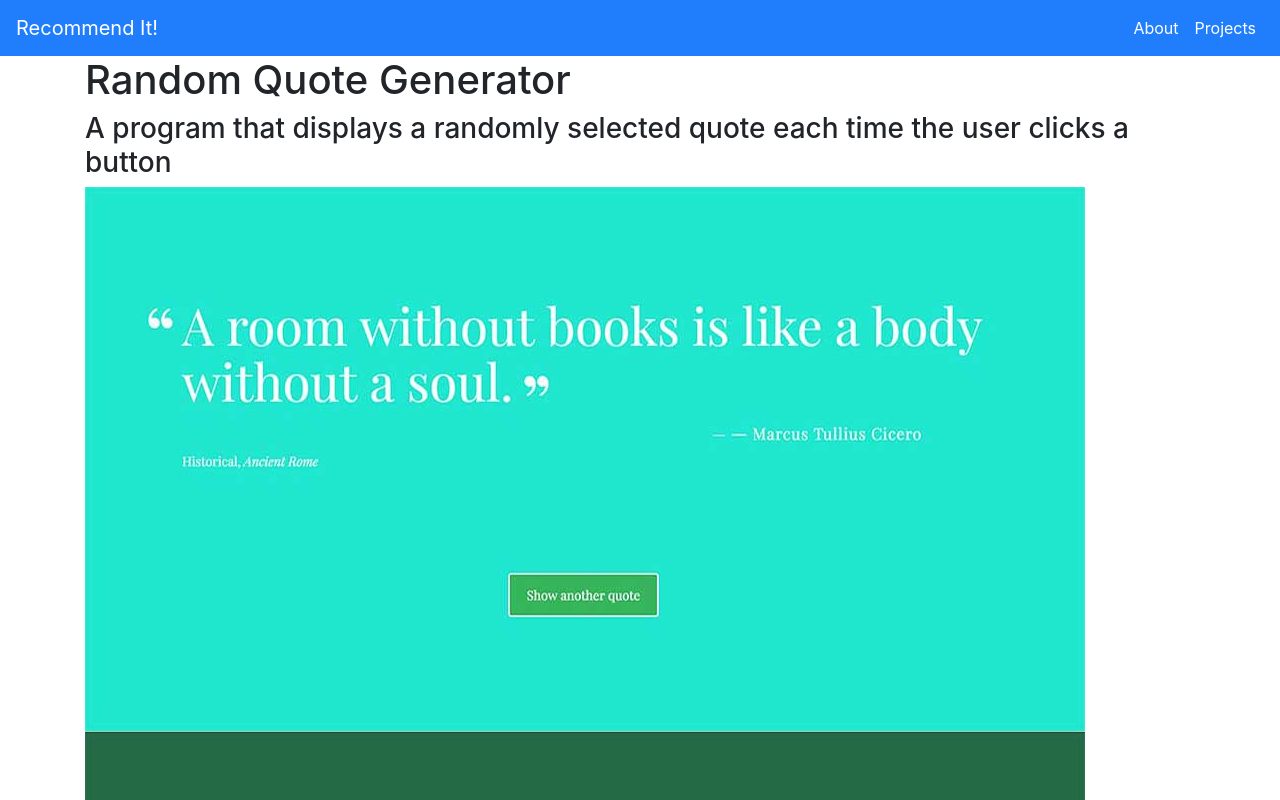
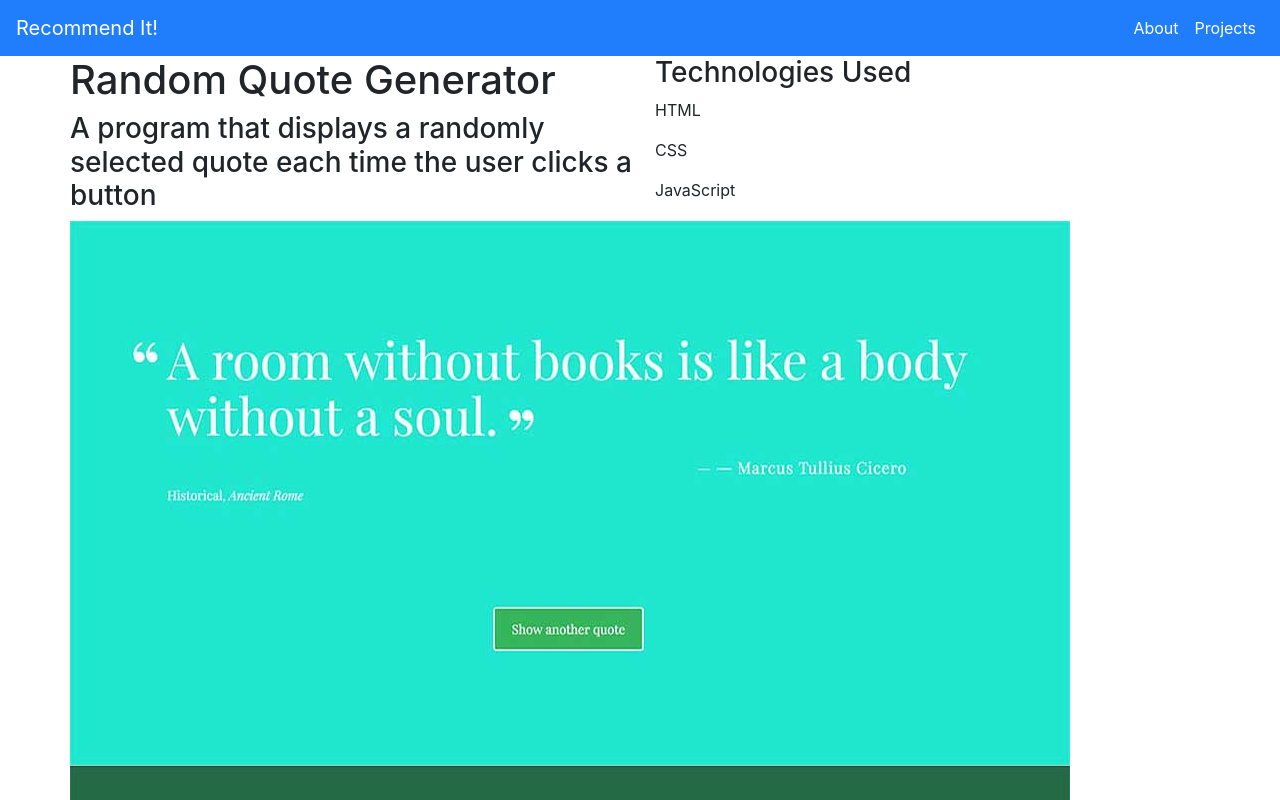
Before and after one commit to asbillings07/react_developer_portfolio, a React (Create React App) app in the folder client/: page /project/0 in a window 1280 px wide. Shown: the top 800 px of the page. Built offline with nearby package versions, Linux system fonts and the light colour scheme.

Commit message:
add project data info

```diff
--- a/client/src/components/ProjectDetail.js
+++ b/client/src/components/ProjectDetail.js
@@ -8,7 +8,8 @@ export function ProjectDetail({ match }) {
 
   return (
     <Container>
-      <Col>
+      <Row>
+        <Col md={6}>
           <Row>
             <h1>{project.project_name}</h1>
             <h3>{project.description}</h3>
@@ -19,13 +20,13 @@ export function ProjectDetail({ match }) {
             ))}
           </Row>
         </Col>
-      <Col>
-        <Row>
+        <Col md={6}>
+          <h3>Technologies Used</h3>
           {project.technologies.map((tech, i) => (
             <p key={i}>{tech}</p>
           ))}
+        </Col>
       </Row>
-      </Col>
     </Container>
   );
 }
```
Lines whose indentation alone changed are shown as unchanged.
